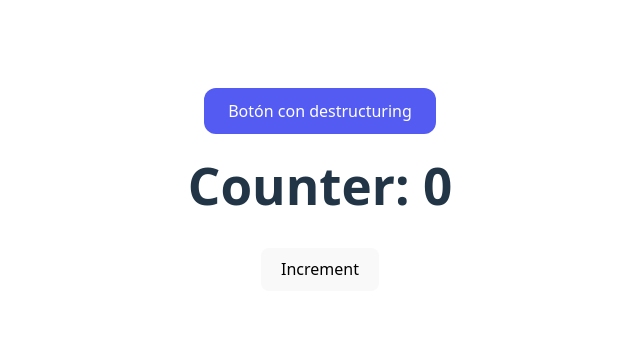
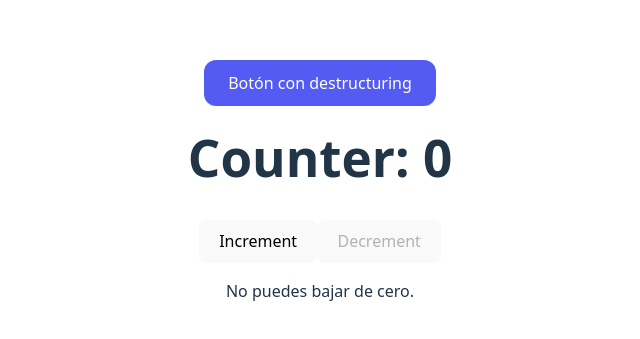
Before and after one commit to juankh993/estudiandoReact, a React (Vite) app: page / in a window 1280 px wide. Shown: the part 205-544 px from the top of the page, without its empty margins (320-960 px from the left). Built offline with nearby package versions, Linux system fonts and the light colour scheme.

Commit message:
fix: add limit and max to counter component

```diff
--- a/src/Counter.jsx
+++ b/src/Counter.jsx
@@ -2,11 +2,29 @@ import { useState } from "react";
 
 const Counter = () => {
     const [count, setCount] = useState(0);
+    const LIMIT_MAX = 10;
 
     return (
         <div>
             <h1>Counter: <span>{count}</span></h1>
-            <button onClick={ () => setCount(count + 1)}>Increment</button>
+            <button onClick={() => {
+                if (count < LIMIT_MAX) {
+                    setCount(count + 1);
+                }
+            }}
+            disabled={count === LIMIT_MAX}
+            >Increment</button>
+
+            <button onClick={() => {
+                if (count > 0) {
+                    setCount(count - 1);
+                }
+            }}
+            disabled={count === 0}
+            >Decrement</button>
+
+            {count === LIMIT_MAX && <p>¡Has llegado al máximo!</p>}
+            {count === 0 && <p>No puedes bajar de cero.</p>}
         </div>
     );
 }
```
